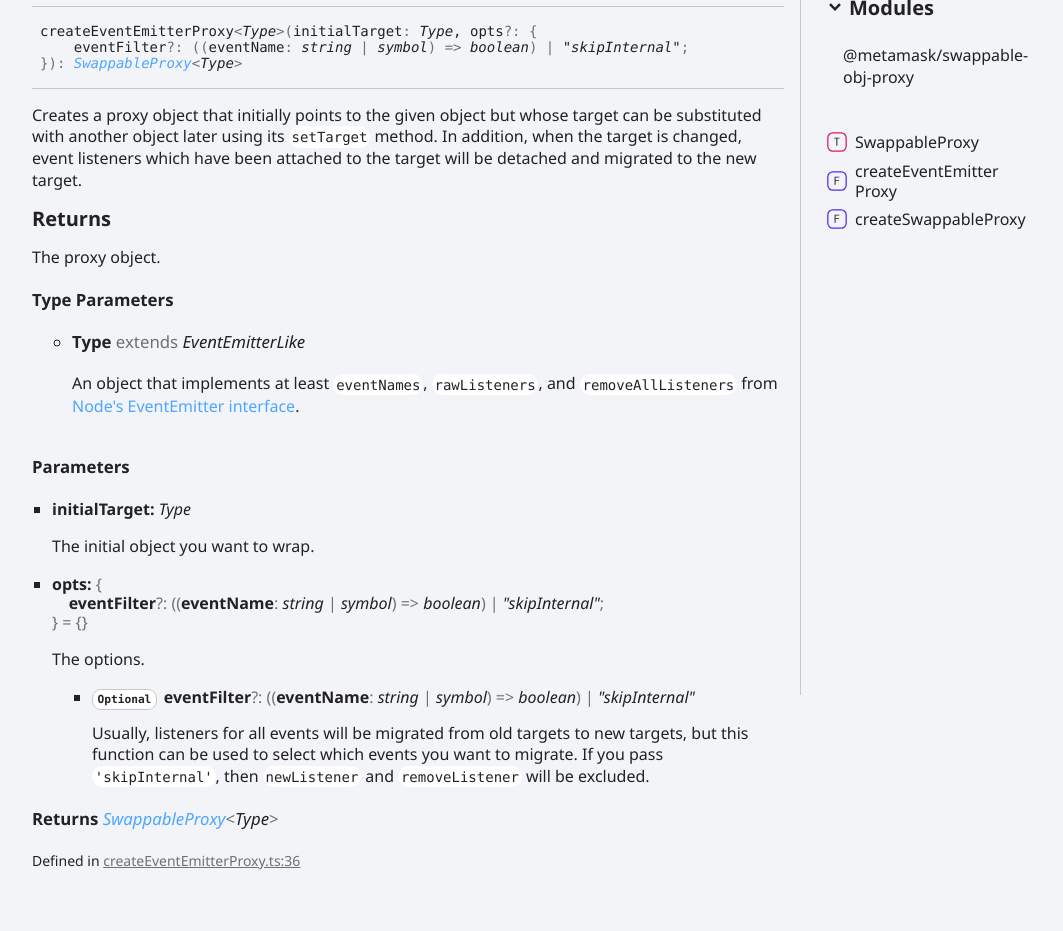
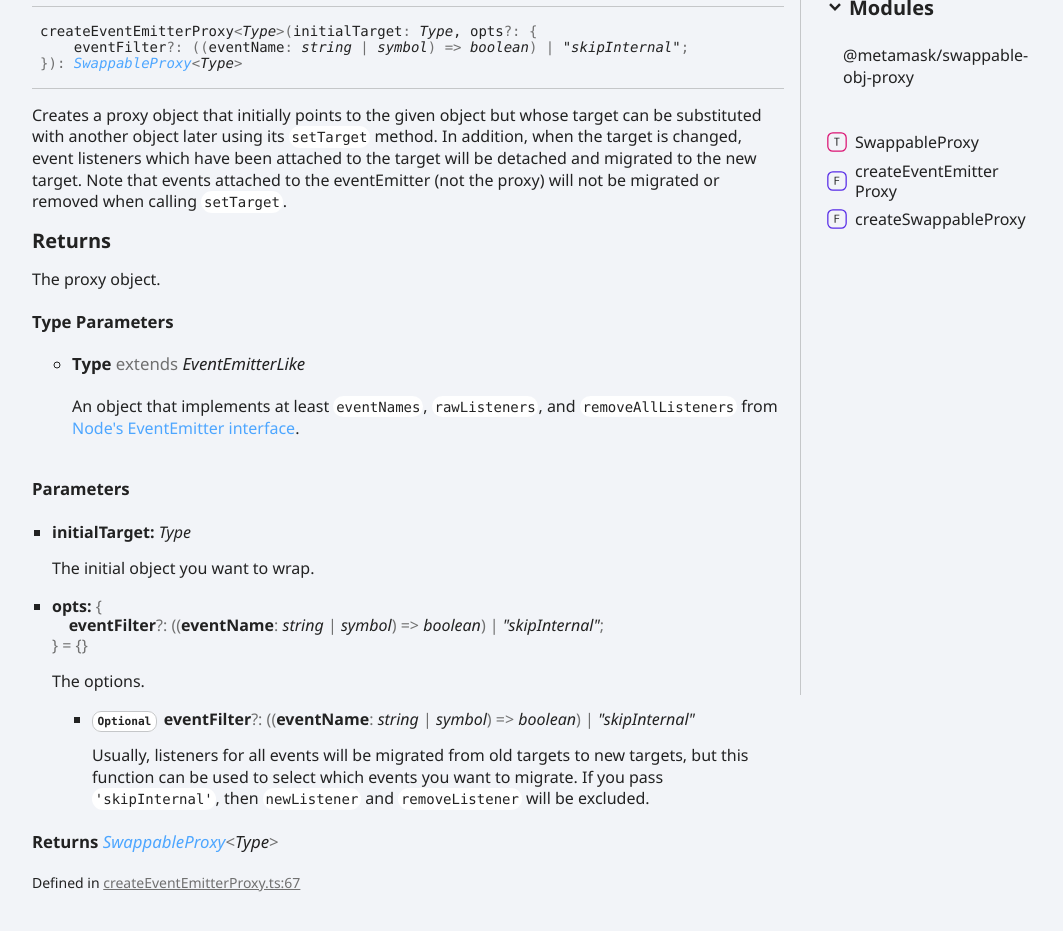
Before and after one commit to MetaMask/swappable-obj-proxy, a plain HTML site: page latest/functions/createEventEmitterProxy.html in a window 1280 px wide. Shown: the part 137-1068 px from the top of the page, without its empty margins (96-1159 px from the left). Drawn offline with Linux system fonts and the light colour scheme.

Commit message:
deploy: 04552cb40a989c5aa5488327c6d61c4b30a73b3b

```diff
--- a/latest/functions/createEventEmitterProxy.html
+++ b/latest/functions/createEventEmitterProxy.html
@@ -22,7 +22,9 @@
 <div class="tsd-comment tsd-typography"><p>Creates a proxy object that initially points to the given object but whose
 target can be substituted with another object later using its <code>setTarget</code>
 method. In addition, when the target is changed, event listeners which have
-been attached to the target will be detached and migrated to the new target.</p>
+been attached to the target will be detached and migrated to the new target.
+Note that events attached to the eventEmitter (not the proxy) will not be
+migrated or removed when calling <code>setTarget</code>.</p>
 
 <h3>Returns</h3><p>The proxy object.</p>
 </div>
@@ -55,7 +57,7 @@
 </div></li></ul></li></ul></div>
 <h4 class="tsd-returns-title">Returns <a href="../types/SwappableProxy.html" class="tsd-signature-type" data-tsd-kind="Type alias">SwappableProxy</a><span class="tsd-signature-symbol">&lt;</span><span class="tsd-signature-type" data-tsd-kind="Type parameter">Type</span><span class="tsd-signature-symbol">&gt;</span></h4><aside class="tsd-sources">
 <ul>
-<li>Defined in <a href="https://github.com/MetaMask/swappable-obj-proxy/blob/c9fcaeb/src/createEventEmitterProxy.ts#L36">createEventEmitterProxy.ts:36</a></li></ul></aside></li></ul></section></div>
+<li>Defined in <a href="https://github.com/MetaMask/swappable-obj-proxy/blob/04552cb/src/createEventEmitterProxy.ts#L67">createEventEmitterProxy.ts:67</a></li></ul></aside></li></ul></section></div>
 <div class="col-4 col-menu menu-sticky-wrap menu-highlight">
 <div class="tsd-navigation settings">
 <details class="tsd-index-accordion"><summary class="tsd-accordion-summary">
```
Also changed, not shown: latest/functions/createSwappableProxy.html (+1 -1 lines), latest/types/SwappableProxy.html (+1 -1 lines).
